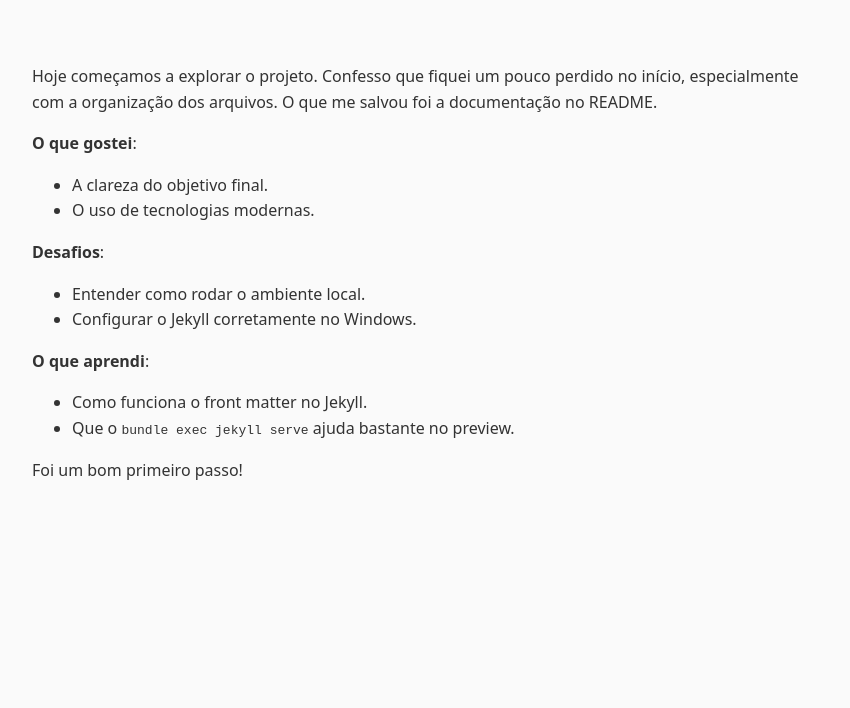
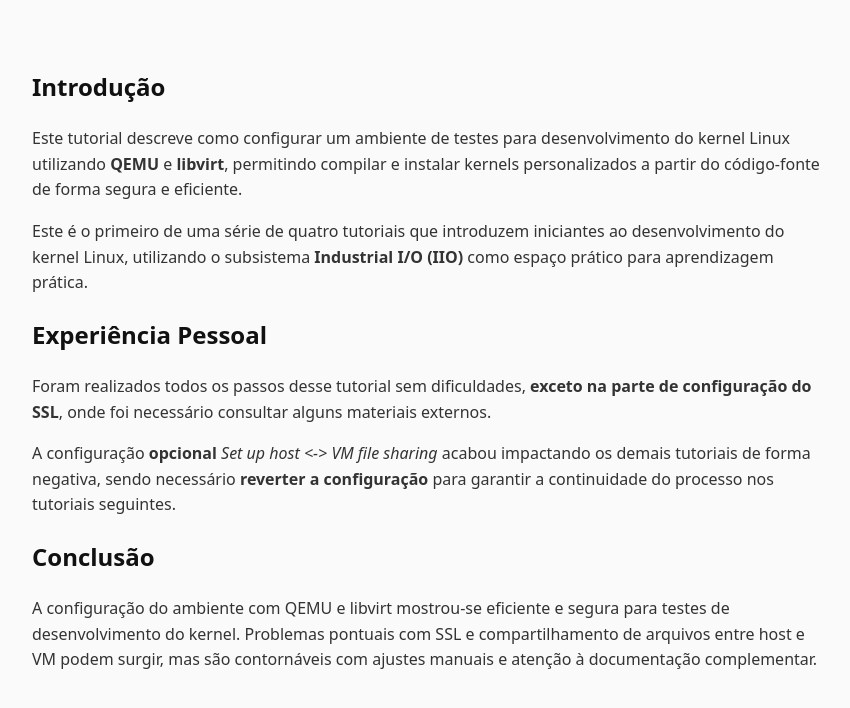
Before and after one commit to CesarAugustoBispo/dsl-patch-blog, a Jekyll site: the page built from _posts/2025-04-23-primeiro-dia.md, in a window 1280 px wide. Shown: the top 708 px of the page, without its empty margins (208-1058 px from the left). Built offline with Jekyll 4.4.1, drawn with Linux system fonts in a browser that asks for light colours; our own code applies the rules of GitHub Pages for plain Markdown files.

Commit message:
Update 2025-04-23-primeiro-dia.md

```diff
--- a/_posts/2025-04-23-primeiro-dia.md
+++ b/_posts/2025-04-23-primeiro-dia.md
@@ -1,20 +1,20 @@
 ---
-title: Primeiro contato com o projeto
+title: Configuração de Ambiente com QEMU e libvirt
 date: 2025-04-23
 ---
 
-Hoje começamos a explorar o projeto. Confesso que fiquei um pouco perdido no início, especialmente com a organização dos arquivos. O que me salvou foi a documentação no README.
+## Introdução
 
-**O que gostei**:
-- A clareza do objetivo final.
-- O uso de tecnologias modernas.
+Este tutorial descreve como configurar um ambiente de testes para desenvolvimento do kernel Linux utilizando **QEMU** e **libvirt**, permitindo compilar e instalar kernels personalizados a partir do código-fonte de forma segura e eficiente.
 
-**Desafios**:
-- Entender como rodar o ambiente local.
-- Configurar o Jekyll corretamente no Windows.
+Este é o primeiro de uma série de quatro tutoriais que introduzem iniciantes ao desenvolvimento do kernel Linux, utilizando o subsistema **Industrial I/O (IIO)** como espaço prático para aprendizagem prática.
 
-**O que aprendi**:
-- Como funciona o front matter no Jekyll.
-- Que o `bundle exec jekyll serve` ajuda bastante no preview.
+## Experiência Pessoal
 
-Foi um bom primeiro passo!
+Foram realizados todos os passos desse tutorial sem dificuldades, **exceto na parte de configuração do SSL**, onde foi necessário consultar alguns materiais externos.
+
+A configuração **opcional** _Set up host <-> VM file sharing_ acabou impactando os demais tutoriais de forma negativa, sendo necessário **reverter a configuração** para garantir a continuidade do processo nos tutoriais seguintes.
+
+## Conclusão
+
+A configuração do ambiente com QEMU e libvirt mostrou-se eficiente e segura para testes de desenvolvimento do kernel. Problemas pontuais com SSL e compartilhamento de arquivos entre host e VM podem surgir, mas são contornáveis com ajustes manuais e atenção à documentação complementar.
```
